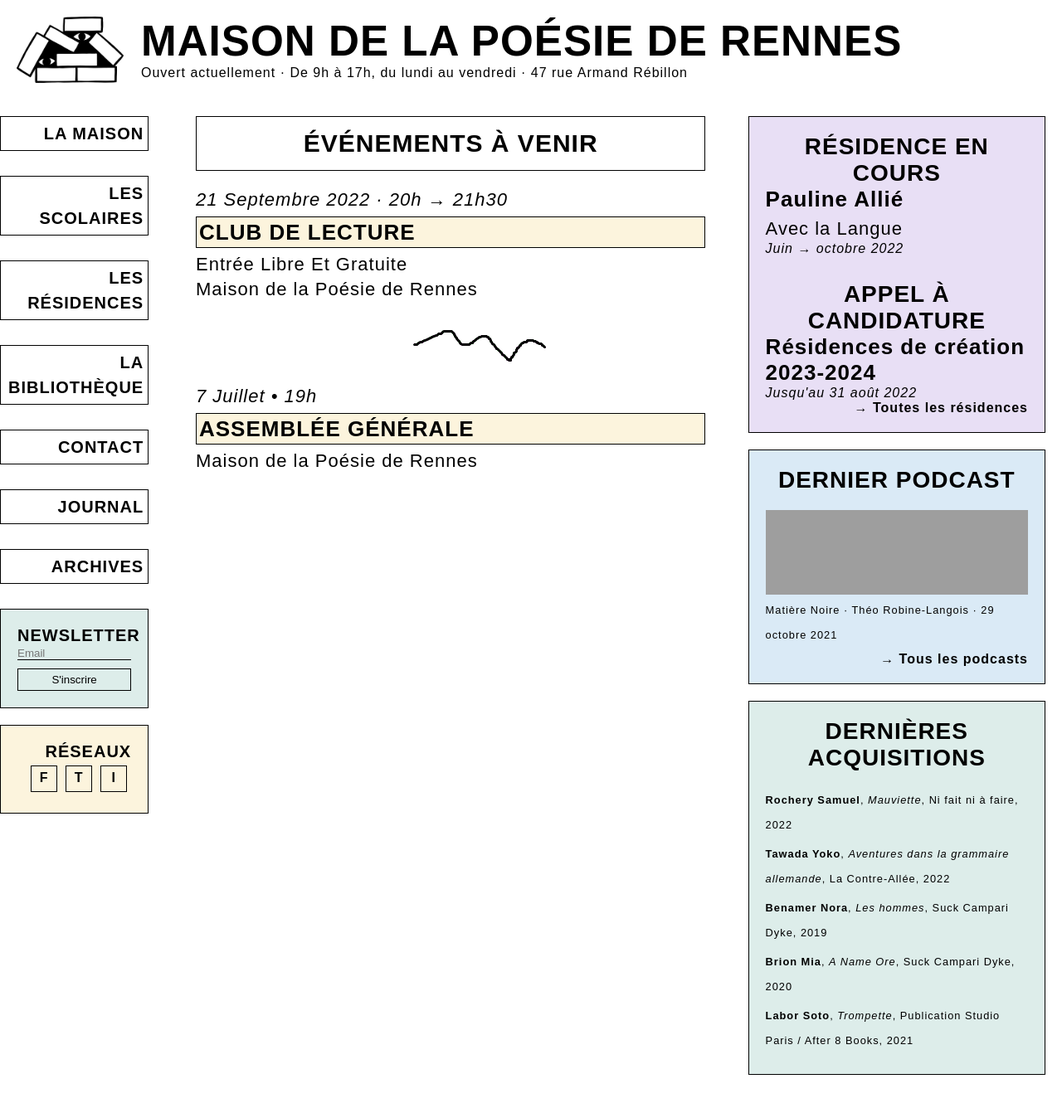
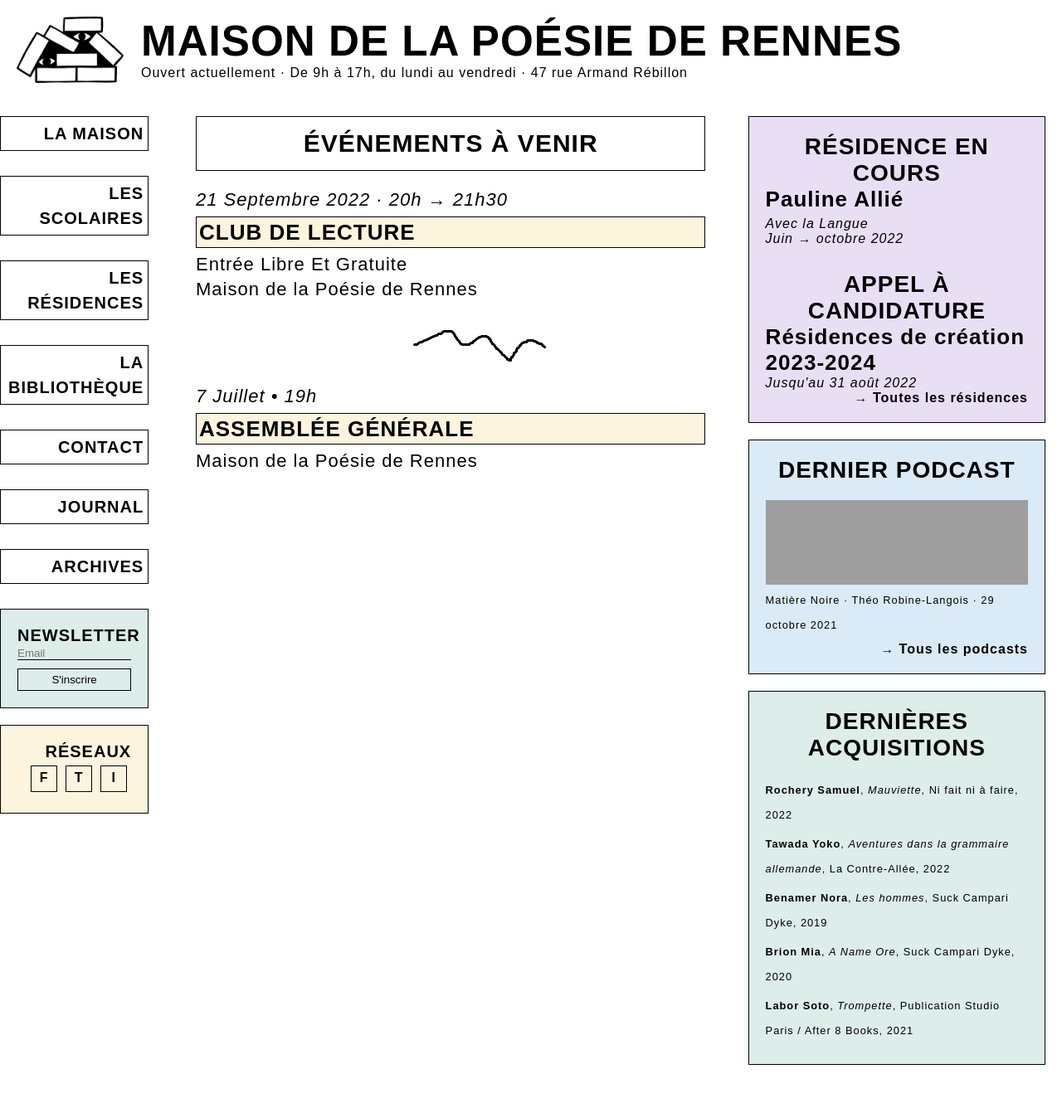
Before and after one commit to PQuod/MaisondelaPoesiedeRennes, a Jekyll site: the page built from index.markdown, in a window 1280 px wide. Shown: the whole page at 83% size. Built offline with Jekyll 4.4.1, drawn with Linux system fonts in a browser that asks for light colours; some web fonts are replaced; a script that is not in the unit is left out; grey boxes are pictures that could not be loaded.

Commit message:
Update home.html

```diff
--- a/_layouts/home.html
+++ b/_layouts/home.html
@@ -48,9 +48,8 @@
       <h2 class="encart_titre">Résidence en cours</h2>
       <a href="{{ post.url }}">
         <h3 class="encart_artiste">{{ post.artiste }}</h3>
-        <p>{{ post.title }}</p>
       </a>
-      <div class="event_dates">{{ post.dates_publiees }}</div>
+      <div class="event_dates">{{ post.title }}<br>{{ post.dates_publiees }}</div>
     </div>
     {% endif %}
     {% if debutdate >= nowdate %}
```
